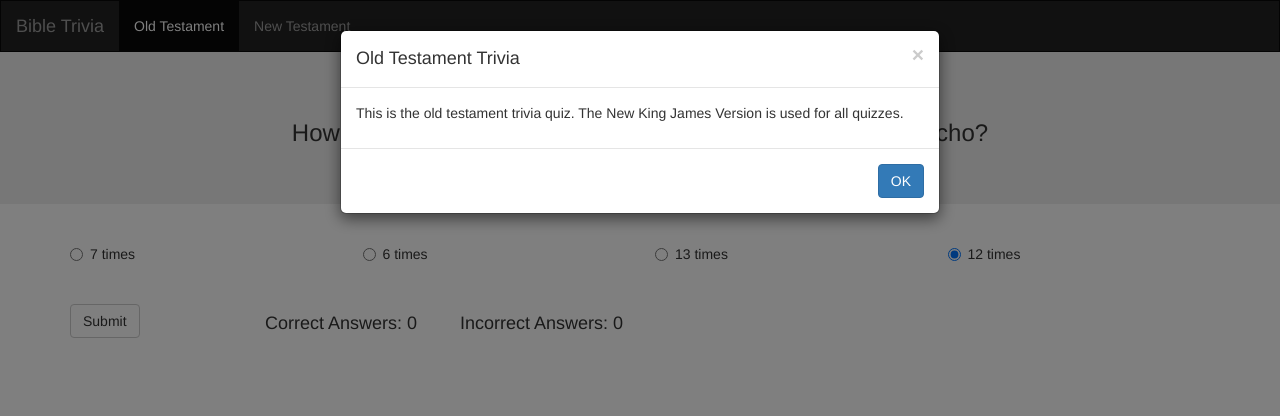
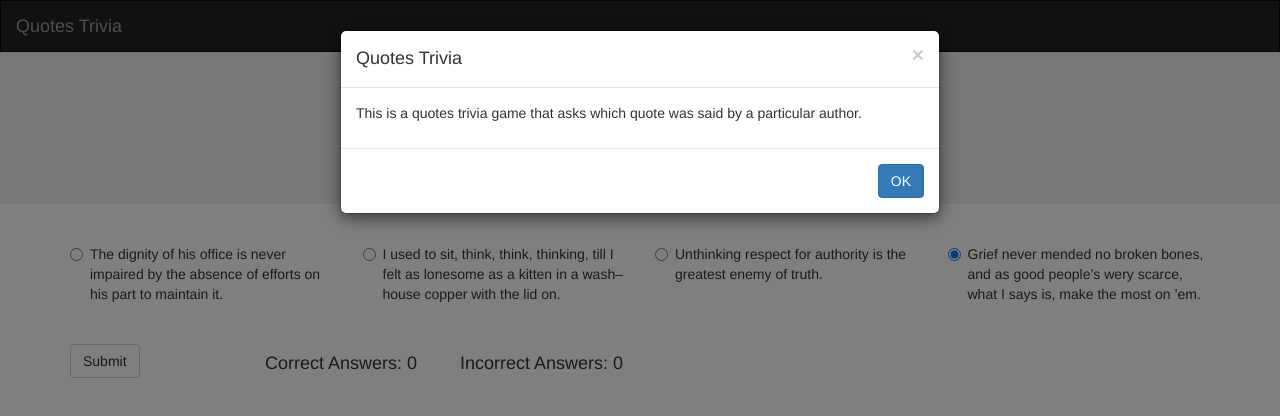
Before and after one commit to aharpt/Bible-Trivia, a website: page index.html in a window 1280 px wide. Drawn offline with nearby package versions, Linux system fonts and the light colour scheme.

Commit message:
revamped trivia game

```diff
--- a/index.html
+++ b/index.html
@@ -17,21 +17,13 @@
       <span class="icon-bar"></span>
       <span class="icon-bar"></span>
     </button>
-    <a class="navbar-brand" href="file:///Users/aaronharpt/Documents/Bible%20Trivia/index.html">Bible Trivia</a>
+    <a class="navbar-brand" href="#">Quotes Trivia</a>
   </div>
-
-  <!-- Collect the nav links, forms, and other content for toggling -->
-  <div class="collapse navbar-collapse" id="bs-example-navbar-collapse-1">
-    <ul class="nav navbar-nav">
-      <li class="active"><a href="file:///Users/aaronharpt/Documents/Bible%20Trivia/index.html">Old Testament <span class="sr-only">(current)</span></a></li>
-      <li><a href="file:///Users/aaronharpt/Documents/Bible%20Trivia/new-testament/index.html">New Testament</a></li>
-    </ul>
-  </div><!-- /.navbar-collapse -->
 </div><!-- /.container-fluid -->
 </nav>
     <div class="jumbotron">
       <div class="container">
-        <h3>Who succeded Esther as queen:</h3>
+        <h3>Heading 3</h3>
       </div>
     </div>
     <div class="container">
@@ -99,10 +91,10 @@
     <div class="modal-content">
       <div class="modal-header">
         <button type="button" class="close" data-dismiss="modal" aria-label="Close"><span aria-hidden="true">&times;</span></button>
-        <h4 class="modal-title" id="myModalLabel">Old Testament Trivia</h4>
+        <h4 class="modal-title" id="myModalLabel">Quotes Trivia</h4>
       </div>
       <div class="modal-body">
-        <p>This is the old testament trivia quiz. The New King James Version is used for all quizzes.</p>
+        <p>This is a quotes trivia game that asks which quote was said by a particular author.</p>
       </div>
       <div class="modal-footer">
         <!-- <button type="button" class="btn btn-default" data-dismiss="modal">Close</button> -->
--- a/script.js
+++ b/script.js
@@ -16,11 +16,11 @@ var QuestionsCreator = function (question, answer, incorrectAnswer1, incorrectAn
   };
 };
 // Calling QuestionsCreator
-var questionOne = QuestionsCreator('In how many days did God create the earth?', '6 days', '7 days', '8 days', '5 days', '9 days');
-var questionTwo = QuestionsCreator('What is the third commandment about?', 'Not taking the Lord\'s name in vain', 'Not making a graven image', 'Keeping the Sabbath holy', 'Not coveting', 'Honoring your father and your mother');
-var questionThree = QuestionsCreator('How many times did Joshua and his army march around Jericho?', '13 times', '7 times', '6 times', '5 times', '12 times');
-var questionFour = QuestionsCreator('Who did Esther succeed as queen?', 'Vashti', 'Abigail', 'Rahab', 'Rebekah', 'None of the above');
-var questionFive = QuestionsCreator('Which son of David, succeeded him as king?', 'Solomon', 'Adinijah', 'Absalom', 'Jeroboahm', 'Rehoboam');
+var questionOne = QuestionsCreator('Which of the following is a quote from Aristotle?', 'My lectures are published and not published; they will be intelligible to those who heard them, and to none beside.', 'If any one were to ask me what in my opinion was the dullest and most stupid spot on the face of the Earth, I should decidedly say Chelmsford.', 'It was a good thing to have a couple of thousand people all rigid and frozen together, in the palm of one\'s hand.', 'Resisting the slow touch of a frozen finger tracing out my spine.', 'The dignity of his office is never impaired by the absence of efforts on his part to maintain it.');
+var questionTwo = QuestionsCreator('Which of the following is a quote from Charles Dickins?', 'I used to sit, think, think, thinking, till I felt as lonesome as a kitten in a wash–house copper with the lid on.', 'Knowledge of the fact differs from knowledge of the reason for the fact.', 'That body is heavier than another which, in an equal bulk, moves downward quicker.', 'In all things of nature there is something of the marvelous.', 'We should venture on the study of every kind of animal without distaste; for each and all will reveal to us something natural and something beautiful.');
+var questionThree = QuestionsCreator('Which of the following is a quote from Albert Einstein?', 'Unthinking respect for authority is the greatest enemy of truth.', 'The dignity of his office is never impaired by the absence of efforts on his part to maintain it.', 'I used to sit, think, think, thinking, till I felt as lonesome as a kitten in a wash–house copper with the lid on.', 'The civility which money will purchase, is rarely extended to those who have none.', 'Grief never mended no broken bones, and as good people’s wery scarce, what I says is, make the most on \’em.');
+var questionFour = QuestionsCreator('Which of the following is a quote from Ralph Waldo Emerson?', 'The man who renounces himself, comes to himself.', 'We shall therefore assume the complete physical equivalence of a gravitational field and a corresponding acceleration of the reference system.', 'In so far as theories of mathematics speak about reality, they are not certain, and in so far as they are certain, they do not speak about reality.', 'Whether you can observe a thing or not depends on the theory which you use. It is the theory which decides what can be observed.', 'If A is success in life, then A = x + y + z. Work is x, play is y and z is keeping your mouth shut.');
+var questionFive = QuestionsCreator('WWhich of the following is a quote from Helen Keller?', 'One can never consent to creep when one feels an impulse to soar.', 'The sublime is excited in me by the great stoical doctrine, Obey thyself.', 'The imitator dooms himself to hopeless mediocrity.', 'There is always a certain meanness in the argument of conservatism, joined with a certain superiority in its fact.', 'The thing done avails, and not what is said about it. An original sentence, a step forward, is worth more than all the censures.');
 // Creating array for each section
 var sectionOneArray = [];
 sectionOneArray.push(questionOne);
```
